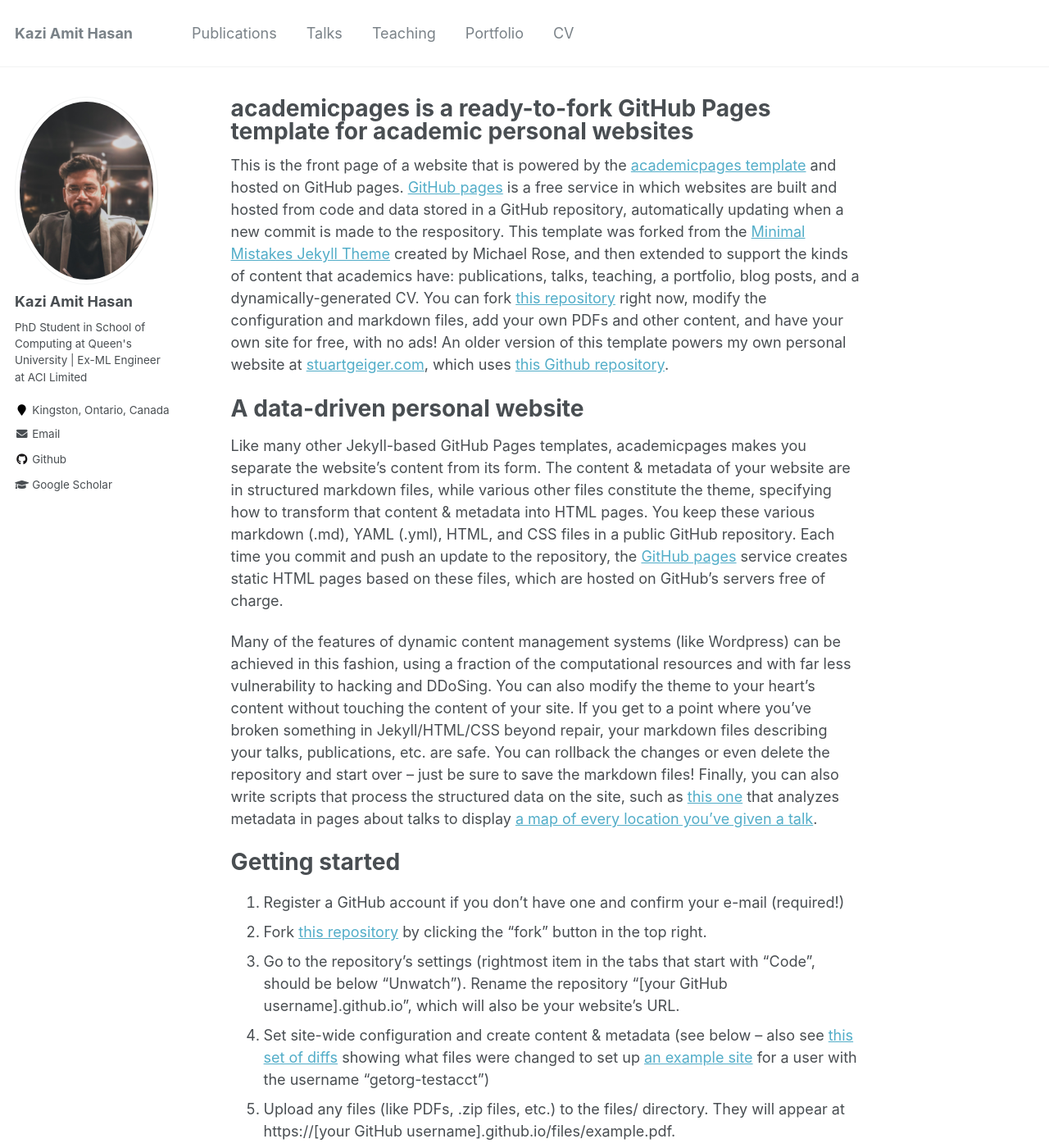
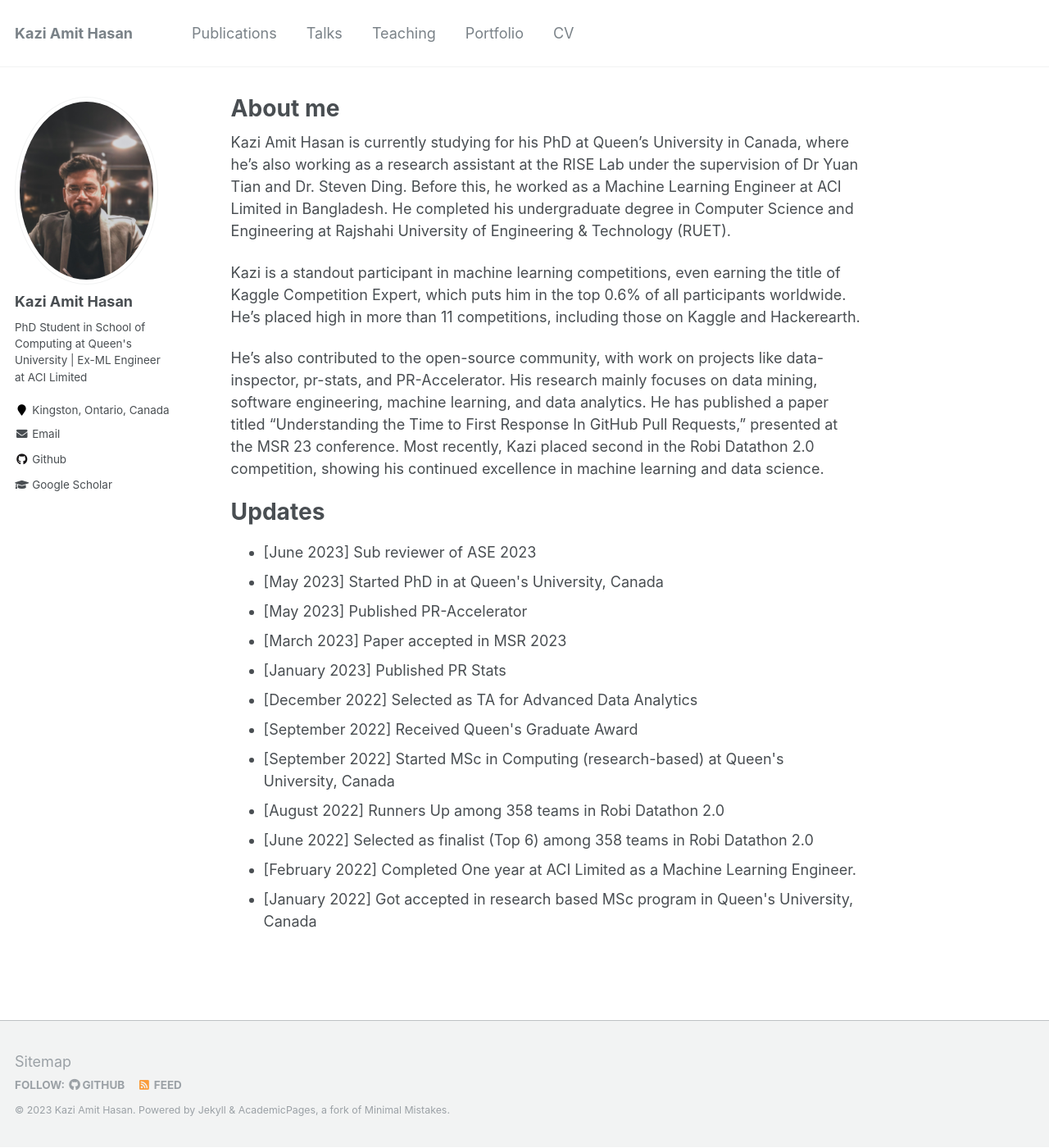
Before and after one commit to KaziAmitHasan/kaziamithasan.github.io, a Jekyll site: the page built from _pages/about.md, in a window 1280 px wide and 1400 px high. Shown: the whole window at 82% size. Built offline with Jekyll 4.4.1, drawn with Linux system fonts in a browser that asks for light colours; some of the changed text lies outside the part shown.

Commit message:
info updated

```diff
--- a/_pages/about.md
+++ b/_pages/about.md
@@ -1,6 +1,6 @@
 ---
 permalink: /
-title: "academicpages is a ready-to-fork GitHub Pages template for academic personal websites"
+title: "About me"
 excerpt: "About me"
 author_profile: true
 redirect_from:
@@ -8,43 +8,27 @@ redirect_from:
   - /about.html
 ---
 
-This is the front page of a website that is powered by the [academicpages template](https://github.com/academicpages/academicpages.github.io) and hosted on GitHub pages. [GitHub pages](https://pages.github.com) is a free service in which websites are built and hosted from code and data stored in a GitHub repository, automatically updating when a new commit is made to the respository. This template was forked from the [Minimal Mistakes Jekyll Theme](https://mmistakes.github.io/minimal-mistakes/) created by Michael Rose, and then extended to support the kinds of content that academics have: publications, talks, teaching, a portfolio, blog posts, and a dynamically-generated CV. You can fork [this repository](https://github.com/academicpages/academicpages.github.io) right now, modify the configuration and markdown files, add your own PDFs and other content, and have your own site for free, with no ads! An older version of this template powers my own personal website at [stuartgeiger.com](http://stuartgeiger.com), which uses [this Github repository](https://github.com/staeiou/staeiou.github.io).
+Kazi Amit Hasan is currently studying for his PhD at Queen's University in Canada, where he's also working as a research assistant at the RISE Lab under the supervision of Dr Yuan Tian and Dr. Steven Ding. Before this, he worked as a Machine Learning Engineer at ACI Limited in Bangladesh. He completed his undergraduate degree in Computer Science and Engineering at Rajshahi University of Engineering & Technology (RUET).
 
-A data-driven personal website
-======
-Like many other Jekyll-based GitHub Pages templates, academicpages makes you separate the website's content from its form. The content & metadata of your website are in structured markdown files, while various other files constitute the theme, specifying how to transform that content & metadata into HTML pages. You keep these various markdown (.md), YAML (.yml), HTML, and CSS files in a public GitHub repository. Each time you commit and push an update to the repository, the [GitHub pages](https://pages.github.com/) service creates static HTML pages based on these files, which are hosted on GitHub's servers free of charge.
+Kazi is a standout participant in machine learning competitions, even earning the title of Kaggle Competition Expert, which puts him in the top 0.6% of all participants worldwide. He's placed high in more than 11 competitions, including those on Kaggle and Hackerearth.
 
-Many of the features of dynamic content management systems (like Wordpress) can be achieved in this fashion, using a fraction of the computational resources and with far less vulnerability to hacking and DDoSing. You can also modify the theme to your heart's content without touching the content of your site. If you get to a point where you've broken something in Jekyll/HTML/CSS beyond repair, your markdown files describing your talks, publications, etc. are safe. You can rollback the changes or even delete the repository and start over -- just be sure to save the markdown files! Finally, you can also write scripts that process the structured data on the site, such as [this one](https://github.com/academicpages/academicpages.github.io/blob/master/talkmap.ipynb) that analyzes metadata in pages about talks to display [a map of every location you've given a talk](https://academicpages.github.io/talkmap.html).
+He's also contributed to the open-source community, with work on projects like data-inspector, pr-stats, and PR-Accelerator. His research mainly focuses on data mining, software engineering, machine learning, and data analytics. He has published a paper titled "Understanding the Time to First Response In GitHub Pull Requests," presented at the MSR 23 conference. Most recently, Kazi placed second in the Robi Datathon 2.0 competition, showing his continued excellence in machine learning and data science.
 
-Getting started
-======
-1. Register a GitHub account if you don't have one and confirm your e-mail (required!)
-1. Fork [this repository](https://github.com/academicpages/academicpages.github.io) by clicking the "fork" button in the top right.
-1. Go to the repository's settings (rightmost item in the tabs that start with "Code", should be below "Unwatch"). Rename the repository "[your GitHub username].github.io", which will also be your website's URL.
-1. Set site-wide configuration and create content & metadata (see below -- also see [this set of diffs](http://archive.is/3TPas) showing what files were changed to set up [an example site](https://getorg-testacct.github.io) for a user with the username "getorg-testacct")
-1. Upload any files (like PDFs, .zip files, etc.) to the files/ directory. They will appear at https://[your GitHub username].github.io/files/example.pdf.
-1. Check status by going to the repository settings, in the "GitHub pages" section
+# Updates
 
-Site-wide configuration
-------
-The main configuration file for the site is in the base directory in [_config.yml](https://github.com/academicpages/academicpages.github.io/blob/master/_config.yml), which defines the content in the sidebars and other site-wide features. You will need to replace the default variables with ones about yourself and your site's github repository. The configuration file for the top menu is in [_data/navigation.yml](https://github.com/academicpages/academicpages.github.io/blob/master/_data/navigation.yml). For example, if you don't have a portfolio or blog posts, you can remove those items from that navigation.yml file to remove them from the header.
+<ul>
+          <li> [June 2023] Sub reviewer of ASE 2023</li>
+          <li> [May 2023] Started PhD in  at Queen's University, Canada</li>
+          <li> [May 2023] Published PR-Accelerator</li>
+          <li> [March 2023] Paper accepted in MSR 2023</li>
+          <li> [January 2023] Published PR Stats</li>
+          <li> [December 2022] Selected as TA for Advanced Data Analytics</li>
+          <li> [September 2022] Received Queen's Graduate Award</li>
+          <li> [September 2022] Started MSc in Computing (research-based) at Queen's University, Canada</li>
+          <li> [August 2022] Runners Up among 358 teams in Robi Datathon 2.0</li>
+          <li> [June 2022] Selected as finalist (Top 6) among 358 teams in Robi Datathon 2.0</li>
+          <li> [February 2022] Completed One year at ACI Limited as a Machine Learning Engineer.</li>
+          <li> [January 2022] Got accepted in research based MSc program in Queen's University, Canada</li>
 
-Create content & metadata
-------
-For site content, there is one markdown file for each type of content, which are stored in directories like _publications, _talks, _posts, _teaching, or _pages. For example, each talk is a markdown file in the [_talks directory](https://github.com/academicpages/academicpages.github.io/tree/master/_talks). At the top of each markdown file is structured data in YAML about the talk, which the theme will parse to do lots of cool stuff. The same structured data about a talk is used to generate the list of talks on the [Talks page](https://academicpages.github.io/talks), each [individual page](https://academicpages.github.io/talks/2012-03-01-talk-1) for specific talks, the talks section for the [CV page](https://academicpages.github.io/cv), and the [map of places you've given a talk](https://academicpages.github.io/talkmap.html) (if you run this [python file](https://github.com/academicpages/academicpages.github.io/blob/master/talkmap.py) or [Jupyter notebook](https://github.com/academicpages/academicpages.github.io/blob/master/talkmap.ipynb), which creates the HTML for the map based on the contents of the _talks directory).
 
-**Markdown generator**
-
-I have also created [a set of Jupyter notebooks](https://github.com/academicpages/academicpages.github.io/tree/master/markdown_generator
-) that converts a CSV containing structured data about talks or presentations into individual markdown files that will be properly formatted for the academicpages template. The sample CSVs in that directory are the ones I used to create my own personal website at stuartgeiger.com. My usual workflow is that I keep a spreadsheet of my publications and talks, then run the code in these notebooks to generate the markdown files, then commit and push them to the GitHub repository.
-
-How to edit your site's GitHub repository
-------
-Many people use a git client to create files on their local computer and then push them to GitHub's servers. If you are not familiar with git, you can directly edit these configuration and markdown files directly in the github.com interface. Navigate to a file (like [this one](https://github.com/academicpages/academicpages.github.io/blob/master/_talks/2012-03-01-talk-1.md) and click the pencil icon in the top right of the content preview (to the right of the "Raw | Blame | History" buttons). You can delete a file by clicking the trashcan icon to the right of the pencil icon. You can also create new files or upload files by navigating to a directory and clicking the "Create new file" or "Upload files" buttons.
-
-Example: editing a markdown file for a talk
-![Editing a markdown file for a talk](/images/editing-talk.png)
-
-For more info
-------
-More info about configuring academicpages can be found in [the guide](https://academicpages.github.io/markdown/). The [guides for the Minimal Mistakes theme](https://mmistakes.github.io/minimal-mistakes/docs/configuration/) (which this theme was forked from) might also be helpful.
+</ul>
```
